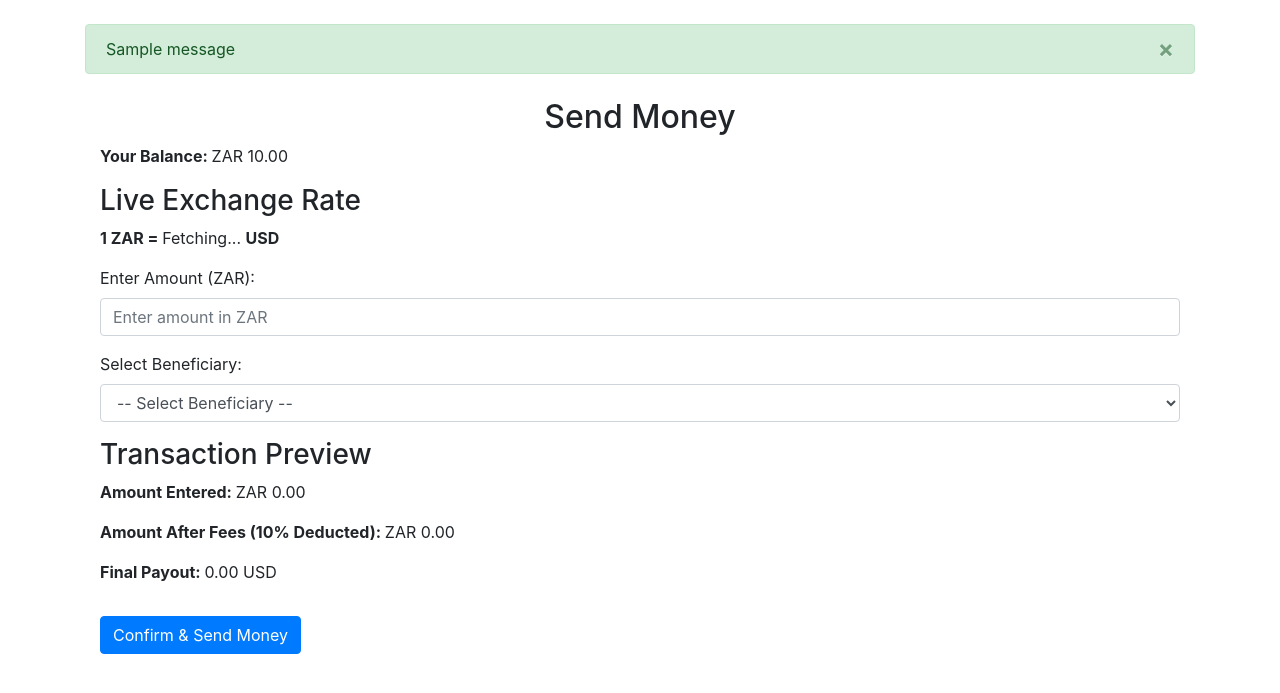
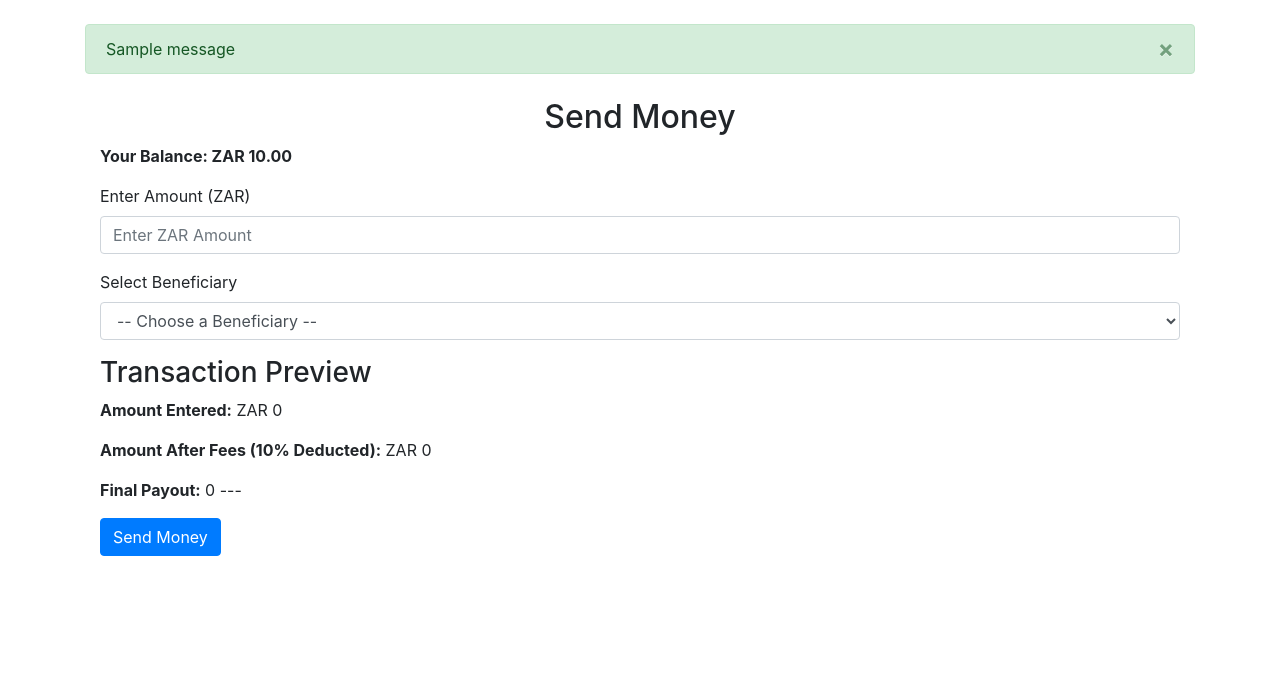
Before and after one commit to JuniorsDad3/iTradeAfrika, a Flask app: page /send_money in a window 1280 px wide. Shown: the part 58-751 px from the top of the page. Run offline with Flask 3, Linux system fonts and the light colour scheme; the visitor is signed in with stand-in values (Sample User, id 1); tables that the repository leaves empty hold one stand-in row (values such as "Sample post"); one stand-in notice (Sample message) is shown; parts of the project's set-up code (start-up, migrations or seed data) failed here and were passed over; some libraries are stand-ins or nearby versions.

Commit message:
Updated dashboard and send money functionality

```diff
--- a/app.py
+++ b/app.py
@@ -97,6 +97,7 @@ class Transaction(db.Model):
     status = db.Column(db.String(20), default="Pending")
     timestamp = db.Column(db.DateTime, server_default=db.func.now())
     converted_amount = db.Column(db.Float, nullable=True)
+    beneficiary = db.relationship("Beneficiary", backref="transactions", lazy=True)
 
 # ========= FORMS =========
 class RegistrationForm(FlaskForm):
@@ -115,8 +116,6 @@ class DepositForm(FlaskForm):
     submit = SubmitField("Deposit")
 
 class SendMoneyForm(FlaskForm):
-    name = StringField('Your Name', validators=[DataRequired()])
-    account_number = StringField('Account Number', validators=[DataRequired()])
     amount = DecimalField('Amount in ZAR', validators=[DataRequired()])
     beneficiary_id = SelectField('Select Beneficiary', coerce=int)
     submit = SubmitField('Send Money')
@@ -419,41 +418,34 @@ def send_money():
                 flash("Invalid beneficiary selected!", "danger")
                 return redirect(url_for('send_money'))
 
+            currency = beneficiary.currency
+
+            print(f"🔹 Sending {amount_zar} ZAR to {beneficiary.name}")
+
             if user.balance < amount_zar:
-                flash("❌ Insufficient balance!", "danger")
+                flash("Insufficient balance!", "danger")
                 return redirect(url_for('send_money'))
 
-            currency = beneficiary.currency  # Get beneficiary's currency
+            # Convert ZAR to Crypto
+            crypto_amount = convert_zar_to_crypto(amount_zar)
 
-            # Deduct 10% fee from the amount
-            amount_after_fee = round(amount_zar * 0.90, 2)
+            # Convert Crypto to Target Currency
+            final_amount = convert_crypto_to_fiat(crypto_amount, currency)
 
-            # Convert ZAR directly to the target currency
-            live_rates = get_live_exchange_rates()
-            payout_rate = live_rates.get(currency, 0)
+            print(f"✅ Crypto Amount: {crypto_amount} | Final Amount to Beneficiary: {final_amount}")
 
-            if payout_rate == 0:
-                flash("⚠ Exchange rate unavailable. Please try again later.", "danger")
-                return redirect(url_for('send_money'))
-
-            final_payout = round(amount_after_fee * payout_rate, 2)
-
-            print(f"✅ Sending {final_payout} {currency} to {beneficiary.name}")
-
-            # Simulate Payout (Replace this with actual API call)
-            payout_success = send_payout_to_customer(beneficiary.bank_account, final_payout, currency)
+            # Simulate Payout
+            payout_success = send_payout_to_customer(beneficiary.bank_account, final_amount, currency)
 
             if payout_success:
-                # Deduct balance from user
                 user.balance -= amount_zar
 
-                # Save Transaction in Database
+                # Save transaction
                 transaction = Transaction(
                     user_id=user.ID,
                     beneficiary_id=beneficiary_id,
                     amount=amount_zar,
-                    amount_after_fees=amount_after_fee,  # ✅ Store amount after fees
-                    final_amount=final_payout,  # ✅ Store final payout amount
+                    final_amount=final_amount,
                     currency=currency,
                     transaction_type="Transfer",
                     status="Success"
@@ -462,15 +454,15 @@ def send_money():
                 db.session.commit()
 
                 print("✅ Transaction added to database!")
-                flash(f"Successfully sent {final_payout} {currency} to {beneficiary.name}!", "success")
-                return redirect(url_for('dashboard'))  # Redirect to dashboard
+                flash(f"Successfully sent {final_amount} {currency} to {beneficiary.name}!", "success")
 
+                return redirect(url_for('dashboard'))  # ✅ Redirect to dashboard on success
             else:
-                flash("❌ Transaction failed. Please try again.", "danger")
+                flash("Transaction failed. Please try again.", "danger")
 
         except Exception as e:
             print(f"❌ Error processing transaction: {e}")
-            flash("⚠ An error occurred. Please try again later.", "danger")
+            flash("An error occurred. Please try again later.", "danger")
 
     return render_template("send_money.html", form=form, user=user, beneficiaries=beneficiaries)
 
@@ -479,24 +471,20 @@ def send_money():
 def dashboard():
     if 'user_ID' not in session:
         return redirect(url_for('login'))
-
     user = User.query.get(session['user_ID'])
     transactions = Transaction.query.filter_by(user_id=user.ID).order_by(Transaction.timestamp.desc()).all()
     beneficiaries = Beneficiary.query.filter_by(user_id=user.ID).all()
-    # Fetch the latest exchange rate
-    latest_rate = get_luno_crypto_rate()  # Make sure this returns a valid number
 
-    # Calculate user’s balance in USDT after fees
-    zar_balance = user.balance  # Get user's ZAR balance
-    balance_after_fee = zar_balance * 0.90  # Deduct 10% fee
+    # For live rates (example: using Luno rate)
+    latest_rate = get_luno_crypto_rate()  # This should return a valid number
+    zar_balance = user.balance
+    balance_after_fee = zar_balance * 0.90
     converted_usdt = round(balance_after_fee / latest_rate, 2) if latest_rate else 0
 
-    print(f"🔹 Transactions for {user.Username}: {transactions}")
+    return render_template("dashboard.html", user=user, transactions=transactions,
+                           exchange_rate=latest_rate, converted_usdt=converted_usdt,
+                           fees=zar_balance - balance_after_fee, beneficiaries=beneficiaries)
 
-    # ✅ Add an empty form (for CSRF protection if needed)
-    form = SendMoneyForm()
-
-    return render_template("dashboard.html", user=user, transactions=transactions, exchange_rate=latest_rate, converted_usdt=converted_usdt, fees=zar_balance - balance_after_fee, beneficiaries=beneficiaries, form=form)
 
 @app.route('/get_conversion_preview')
 def get_conversion_preview():
--- a/templates/send_money.html
+++ b/templates/send_money.html
@@ -4,29 +4,23 @@
 
 <div class="container mt-4">
     <h2 class="text-center">Send Money</h2>
+    <p><strong>Your Balance: ZAR {{ "%.2f"|format(user.balance) }}</strong></p>
 
-    <p><strong>Your Balance: </strong> ZAR <span id="zar_balance">{{ "%.2f"|format(user.balance) }}</span></p>
-
-    <h3>Live Exchange Rate</h3>
-    <p><strong>1 ZAR = </strong> <span id="exchange_rate" class="flashing">Fetching...</span> <strong><span id="payout_currency">USD</span></strong></p>
-
-    <form method="post" action="{{ url_for('send_money') }}" id="send_money_form">
+    <form method="post" action="{{ url_for('send_money') }}" id="sendMoneyForm">
         {{ form.hidden_tag() }}
 
-        <!-- Amount Input -->
-        <div class="form-group">
-            <label for="amountInput">Enter Amount (ZAR):</label>
-            <input type="number" name="amount" id="amountInput" class="form-control" placeholder="Enter amount in ZAR" required>
+        <div class="mb-3">
+            <label for="amount" class="form-label">Enter Amount (ZAR)</label>
+            <input type="number" name="amount" id="amount" class="form-control" placeholder="Enter ZAR Amount" required>
         </div>
 
-        <!-- Beneficiary Dropdown -->
-        <div class="form-group">
-            <label for="beneficiarySelect">Select Beneficiary:</label>
-            <select name="beneficiary_id" id="beneficiarySelect" class="form-control" required>
-                <option value="">-- Select Beneficiary --</option>
-                {% for beneficiary in beneficiaries %}
-                    <option value="{{ beneficiary.id }}" data-currency="{{ beneficiary.currency }}">
-                        {{ beneficiary.name }} - {{ beneficiary.bank_account }} ({{ beneficiary.currency }})
+        <div class="mb-3">
+            <label for="beneficiary_id" class="form-label">Select Beneficiary</label>
+            <select name="beneficiary_id" id="beneficiary_id" class="form-control" required>
+                <option value="">-- Choose a Beneficiary --</option>
+                {% for b in beneficiaries %}
+                    <option value="{{ b.id }}" data-currency="{{ b.currency }}">
+                        {{ b.name }} - {{ b.bank_account }} ({{ b.currency }})
                     </option>
                 {% endfor %}
             </select>
@@ -34,76 +28,64 @@
 
         <!-- Transaction Preview -->
         <h3>Transaction Preview</h3>
-        <p><strong>Amount Entered: </strong> ZAR <span id="entered_amount">0.00</span></p>
-        <p><strong>Amount After Fees (10% Deducted): </strong> ZAR <span id="amount_after_fees">0.00</span></p>
-        <p><strong>Final Payout: </strong> <span id="final_payout">0.00</span> <span id="final_currency">USD</span></p>
+        <p><strong>Amount Entered:</strong> ZAR <span id="amountEntered">0</span></p>
+        <p><strong>Amount After Fees (10% Deducted):</strong> ZAR <span id="amountAfterFees">0</span></p>
+        <p><strong>Final Payout:</strong> <span id="finalPayout">0</span> <span id="payoutCurrency">---</span></p>
 
-        <!-- Submit Button -->
-        <button type="submit" class="btn btn-primary mt-3">Confirm & Send Money</button>
+        <button type="submit" id="sendMoneyButton" class="btn btn-primary">Send Money</button>
     </form>
+
+    <div id="confirmationMessage" class="alert alert-success mt-3" style="display: none;">
+        ✅ Transaction successful! Money has been sent to <span id="beneficiaryName"></span>.
+    </div>
 </div>
 
-<!-- JavaScript for Dynamic Updates -->
+<!-- JavaScript -->
 <script>
-document.addEventListener("DOMContentLoaded", function() {
-    const amountInput = document.getElementById("amountInput");
-    const beneficiarySelect = document.getElementById("beneficiarySelect");
-    const exchangeRateElement = document.getElementById("exchange_rate");
-    const enteredAmount = document.getElementById("entered_amount");
-    const amountAfterFees = document.getElementById("amount_after_fees");
-    const finalPayout = document.getElementById("final_payout");
-    const finalCurrency = document.getElementById("final_currency");
+document.getElementById("sendMoneyForm").addEventListener("submit", function() {
+    document.getElementById("sendMoneyButton").disabled = true;
+    document.getElementById("sendMoneyButton").innerText = "Processing...";
+document.getElementById("amount").addEventListener("input", updateTransactionPreview);
+document.getElementById("beneficiary_id").addEventListener("change", updateTransactionPreview);
 
 function updateTransactionPreview() {
-        let amountZAR = parseFloat(amountInput.value) || 0;
-        let selectedBeneficiary = beneficiarySelect.options[beneficiarySelect.selectedIndex];
-        let beneficiaryCurrency = selectedBeneficiary.getAttribute("data-currency") || "USD";
+    let amountZAR = parseFloat(document.getElementById("amount").value) || 0;
+    let beneficiarySelect = document.getElementById("beneficiary_id");
+    let selectedOption = beneficiarySelect.options[beneficiarySelect.selectedIndex];
+    let beneficiaryCurrency = selectedOption.getAttribute("data-currency");
 
-        if (amountZAR > 0) {
+    if (amountZAR > 0 && beneficiaryCurrency) {
         fetch(`/get_conversion_preview?amount=${amountZAR}&currency=${beneficiaryCurrency}`)
             .then(response => response.json())
             .then(data => {
-                    enteredAmount.textContent = data.amount_entered.toFixed(2);
-                    amountAfterFees.textContent = data.amount_after_fees.toFixed(2);
-                    finalPayout.textContent = data.final_payout.toFixed(2);
-                    finalCurrency.textContent = data.payout_currency;
+                document.getElementById("amountEntered").textContent = data.amount_entered;
+                document.getElementById("amountAfterFees").textContent = data.amount_after_fees;
+                document.getElementById("finalPayout").textContent = data.final_payout;
+                document.getElementById("payoutCurrency").textContent = data.payout_currency;
             })
-                .catch(error => console.error("Error fetching conversion preview:", error));
+            .catch(error => console.error("Error fetching transaction preview:", error));
     }
 }
 
-    function updateExchangeRate() {
-        fetch('/get_live_rates')
+// Flash Confirmation Message after submission
+document.querySelector("form").addEventListener("submit", function(event) {
+    event.preventDefault(); // Prevent default form submission
+    fetch("{{ url_for('send_money') }}", {
+        method: "POST",
+        body: new FormData(this)
+    })
     .then(response => response.json())
     .then(data => {
-                if (data.error) {
-                    console.error("API Error:", data.error);
-                    return;
+        if (data.success) {
+            document.getElementById("confirmationMessage").style.display = "block";
+            document.getElementById("beneficiaryName").textContent = data.beneficiary;
+            setTimeout(() => window.location.href = "{{ url_for('dashboard') }}", 2000);
+        } else {
+            alert("Transaction failed: " + data.message);
         }
-                exchangeRateElement.innerText = data.exchange_rate;
-                exchangeRateElement.classList.add("flash");
-                setTimeout(() => exchangeRateElement.classList.remove("flash"), 500);
     })
-            .catch(error => console.error("Error fetching live rates:", error));
-    }
-
-    amountInput.addEventListener("input", updateTransactionPreview);
-    beneficiarySelect.addEventListener("change", updateTransactionPreview);
-
-    setInterval(updateExchangeRate, 10000);
+    .catch(error => console.error("Error processing transaction:", error));
 });
 </script>
 
-<!-- Flashing Effect -->
-<style>
-@keyframes flash {
-    0% { background-color: yellow; }
-    50% { background-color: transparent; }
-    100% { background-color: yellow; }
-}
-.flash {
-    animation: flash 0.5s ease-in-out;
-}
-</style>
-
 {% endblock %}
```
Also changed, not shown: templates/dashboard.html (+23 -14 lines). Lines whose indentation alone changed are shown as unchanged.
